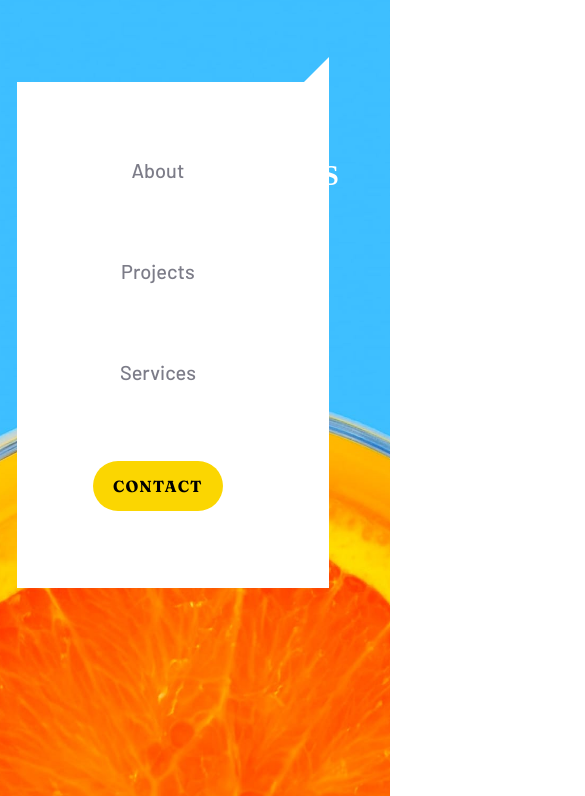
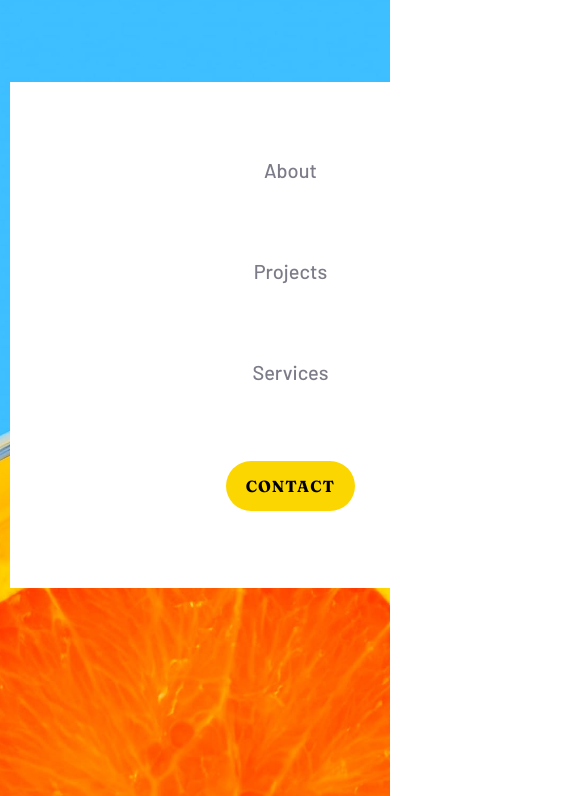
Before and after one commit to Naveen-912/Sunshine_LandingPage, a plain HTML site: page index.html in a window 390 px wide. Both pictures are taken after a click on the element 358 px from the left and 30 px from the top of the page. Shown: the part 45-841 px from the top of the page, 585 px wide, since content can reach past the window. Drawn offline with Linux system fonts and the light colour scheme.

Commit message:
Update style.css

```diff
--- a/style.css
+++ b/style.css
@@ -279,8 +279,7 @@ footer .social{
     .menu{
         position:absolute;
         height:60vh;
-        width: 80%;
-        right:-100%;
+        width:70vh;
         top: -150%;
         color:#7C7C88;
         font-size: 20px;
@@ -330,9 +329,8 @@ footer .social{
         display: inline;
     }
     .nav-active{
-        right:2vh;
         top: 15vh;
-        left:2vh;
+        left:10px;
     }
     .section1{
         flex-direction: column-reverse;
```
